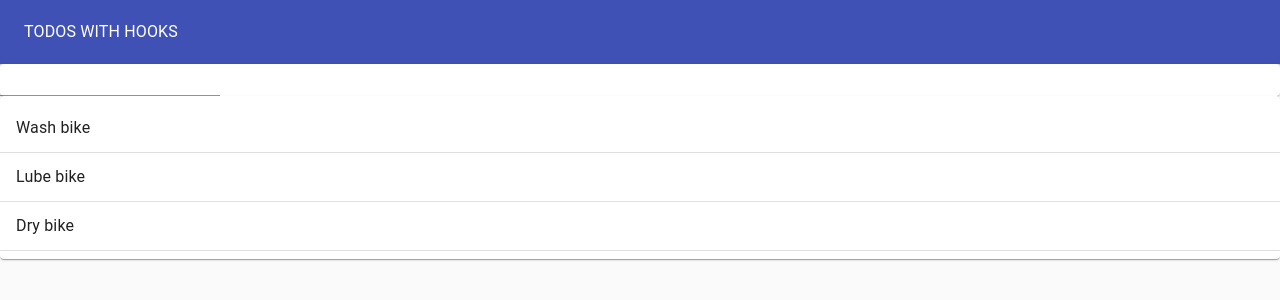
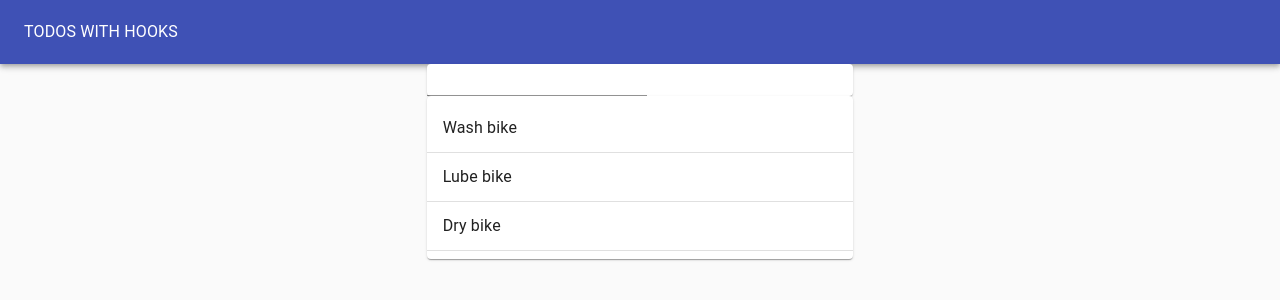
Before and after one commit to neeerajtk/Todo-List-Hooks, a React (Create React App) app in the folder todo/: page / in a window 1280 px wide. Shown: the top 300 px of the page. Built offline with nearby package versions, Linux system fonts and the light colour scheme.

Commit message:
grid added

```diff
--- a/todo/src/TodoApp.js
+++ b/todo/src/TodoApp.js
@@ -34,8 +34,13 @@
                     <Typography color="inherit">TODOS WITH HOOKS</Typography>
                 </Toolbar>
             </AppBar>
-            <TodoForm addTodo={addTodo}/>
-            <TodoList todos={todos}/>
+            <Grid container justify="center">
+                <Grid item xs={11} md={8} lg={4}>
+                    <TodoForm addTodo={addTodo}/>
+                    <TodoList todos={todos}/>
+                </Grid>
+            </Grid>
+
 
         </Paper>
     );
```
